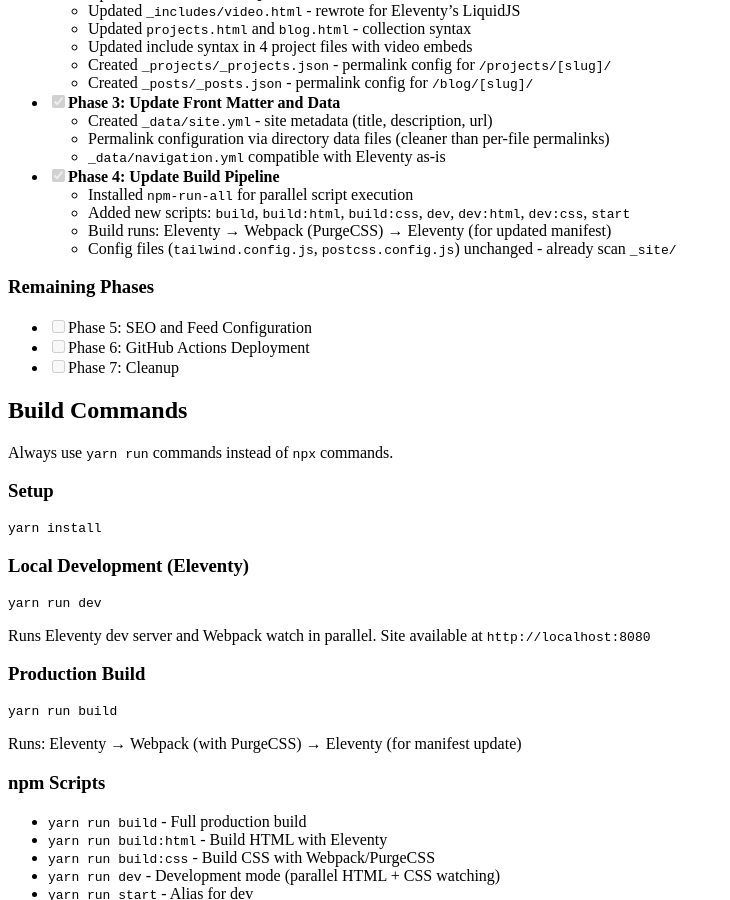
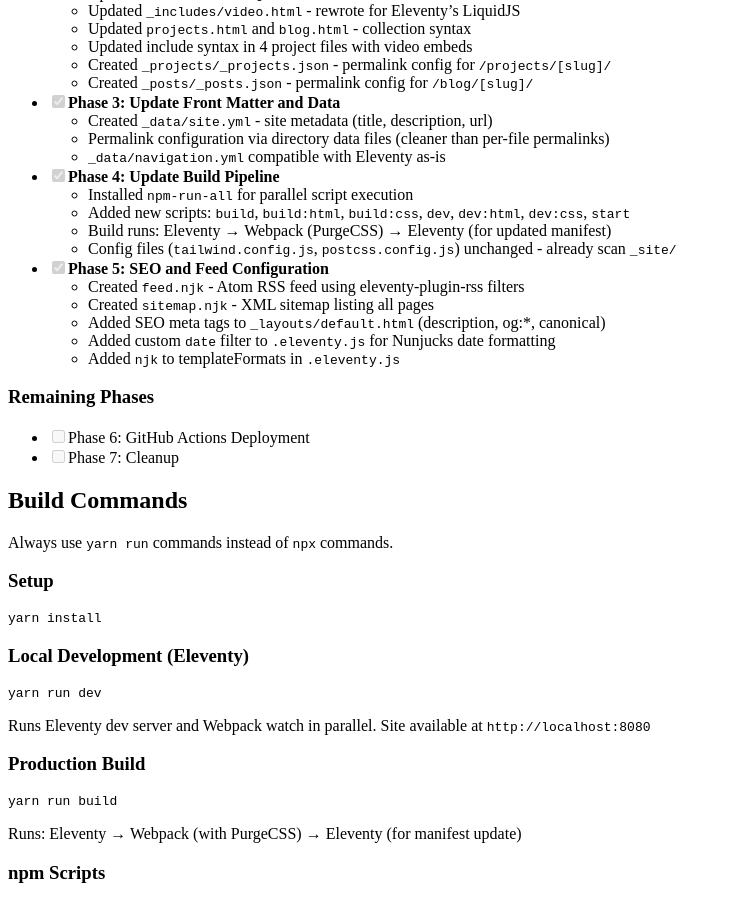
Before and after one commit to jareth/jareth.github.io, a Jekyll site: the page built from CLAUDE.md, in a window 1280 px wide and 900 px high, scrolled down 1597 px. Shown: the whole window, without its empty margins (0-730 px from the left). Built offline with Jekyll 4.4.1, drawn with Linux system fonts in a browser that asks for light colours; our own code applies the rules of GitHub Pages for plain Markdown files.

Commit message:
Eleventy-migration: Phase 5 - SEO sitemap and feed

```diff
--- a/CLAUDE.md
+++ b/CLAUDE.md
@@ -40,8 +40,14 @@
   - Build runs: Eleventy → Webpack (PurgeCSS) → Eleventy (for updated manifest)
   - Config files (`tailwind.config.js`, `postcss.config.js`) unchanged - already scan `_site/`
 
+- [x] **Phase 5: SEO and Feed Configuration**
+  - Created `feed.njk` - Atom RSS feed using eleventy-plugin-rss filters
+  - Created `sitemap.njk` - XML sitemap listing all pages
+  - Added SEO meta tags to `_layouts/default.html` (description, og:*, canonical)
+  - Added custom `date` filter to `.eleventy.js` for Nunjucks date formatting
+  - Added `njk` to templateFormats in `.eleventy.js`
+
 ### Remaining Phases
-- [ ] Phase 5: SEO and Feed Configuration
 - [ ] Phase 6: GitHub Actions Deployment
 - [ ] Phase 7: Cleanup
 
```
